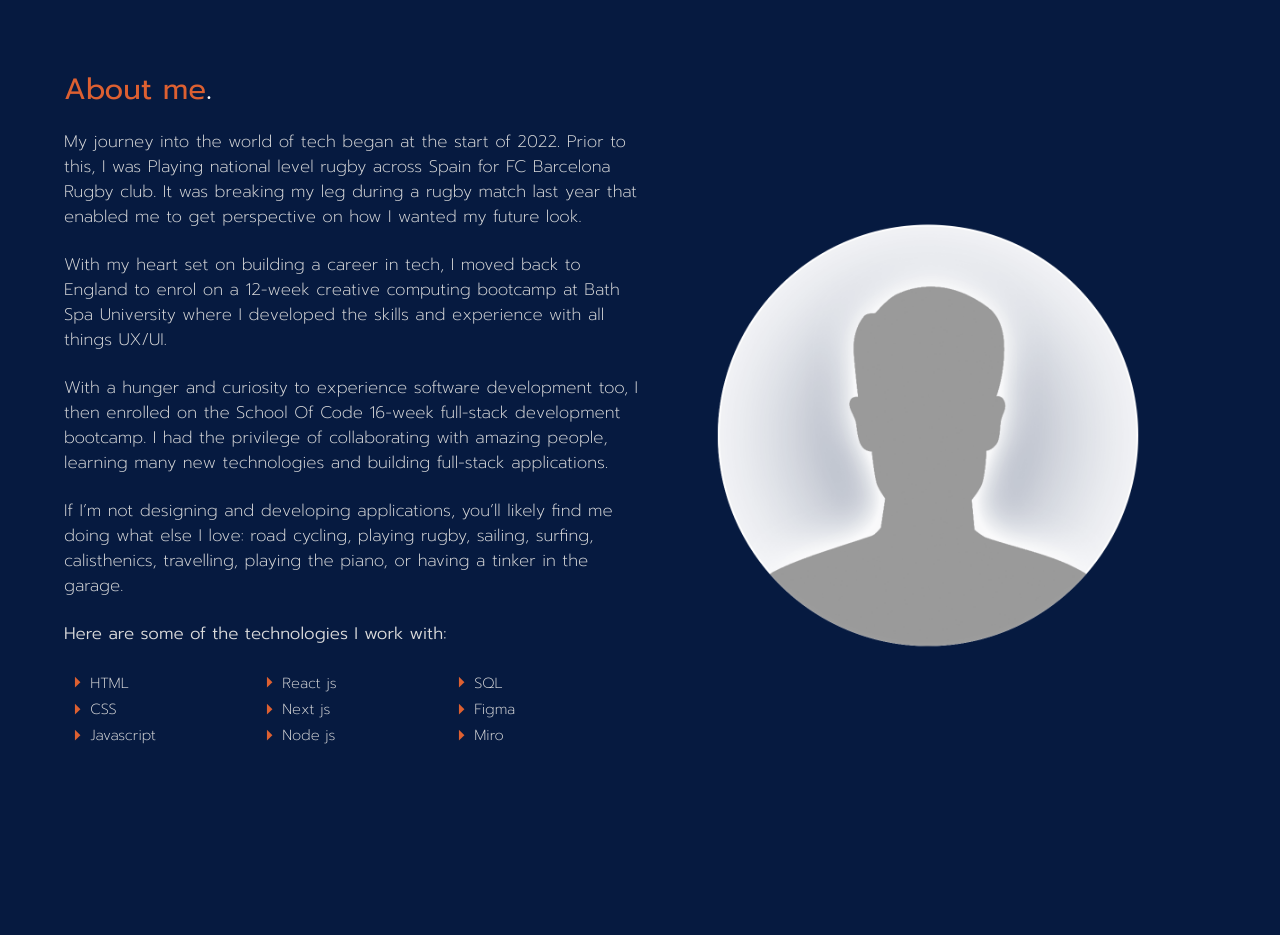
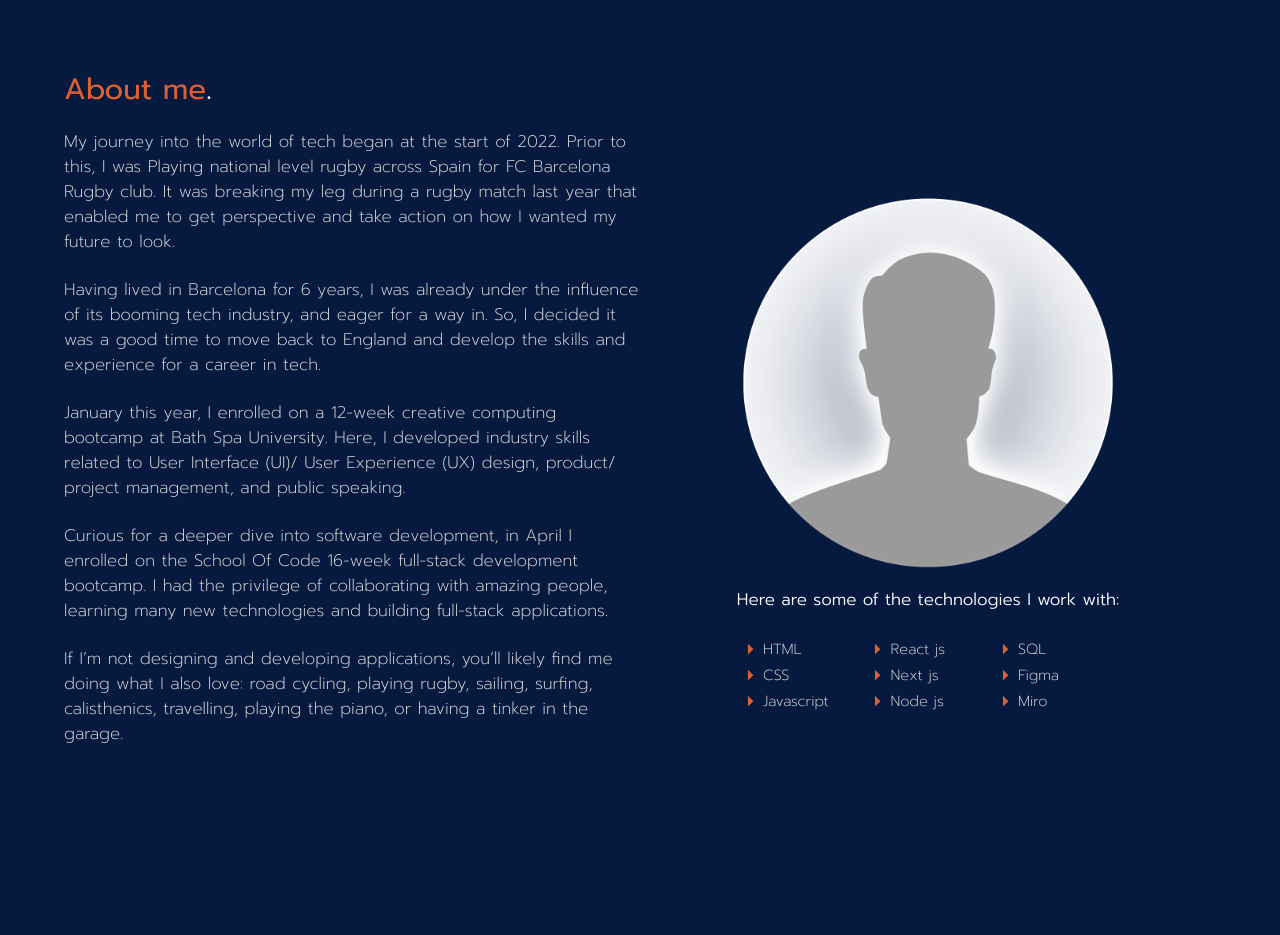
Before and after one commit to leoarthurwall/My-Portfolio, a React (Create React App) app: page / in a window 1280 px wide. Shown: the part 920-1855 px from the top of the page. Built offline with nearby package versions, Linux system fonts and the light colour scheme; a web font is replaced by a local one.

Commit message:
improved the about content further. Added the tech section to the right column

```diff
--- a/src/Components/About/about.js
+++ b/src/Components/About/about.js
@@ -18,33 +18,40 @@ function About() {
                 My journey into the world of tech began at the start of 2022.
                 Prior to this, I was Playing national level rugby across Spain
                 for FC Barcelona Rugby club. It was breaking my leg during a
-                rugby match last year that enabled me to get perspective on how
-                I wanted my future look.{" "}
+                rugby match last year that enabled me to get perspective and
+                take action on how I wanted my future to look.{" "}
               </p>
               <p className="about-section-summary-p">
-                With my heart set on building a career in tech, I moved back to England
-                to enrol on a 12-week creative computing bootcamp at Bath Spa
-                University where I developed the skills and experience with all
-                things UX/UI.{" "}
+                Having lived in Barcelona for 6 years, I was already under the
+                influence of its booming tech industry, and eager for a way in.
+                So, I decided it was a good time to move back to England and
+                develop the skills and experience for a career in tech.{" "}
+              </p>{" "}
+              <p className="about-section-summary-p">
+                January this year, I enrolled on a 12-week creative computing
+                bootcamp at Bath Spa University. Here, I developed industry
+                skills related to User Interface (UI)/ User Experience (UX)
+                design, product/ project management, and public speaking.{" "}
               </p>
               <p className="about-section-summary-p">
-                With a hunger and curiosity to experience software development
-                too, I then enrolled on the School Of Code 16-week full-stack
-                development bootcamp. I had the privilege of collaborating with
-                amazing people, learning many new technologies and building
-                full-stack applications.{" "}
+                Curious for a deeper dive into software development, in April I
+                enrolled on the School Of Code 16-week full-stack development
+                bootcamp. I had the privilege of collaborating with amazing
+                people, learning many new technologies and building full-stack
+                applications.{" "}
               </p>
               <p className="about-section-summary-p">
                 If I’m not designing and developing applications, you’ll likely
-                find me doing what else I love: road cycling, playing rugby,
+                find me doing what I also love: road cycling, playing rugby,
                 sailing, surfing, calisthenics, travelling, playing the piano,
                 or having a tinker in the garage.{" "}
               </p>
-              <AboutTechs />
+
             </text>
           </div>
           <div className="about-section-right">
             <img className="about-section-profile-photo" src={pngegg} alt="" />
+            <AboutTechs />
           </div>
         </div>
       </div>
--- a/src/Components/About/about.scss
+++ b/src/Components/About/about.scss
@@ -49,6 +49,7 @@
 
 .about-section-right{
     display: flex;
+    flex-direction: column;
     justify-content: center;
     align-items: center;
     text-align: center;
@@ -56,6 +57,12 @@
     width: 50%;
     height: 100%;
     min-width: 400px;
+
+    font-family: $font-family;
+    font-style: normal;
+    font-weight: 200;
+    font-size: 20px;
+    color: $secondary-font-color;
 }
 
 /* ABOUT HEADER WORDING*/
@@ -103,13 +110,14 @@
     margin-bottom: 1.1rem;
     font-size: 0.8rem;
     font-weight: 300;
+    color: $the-dot-docoration-color;
 }
 
 
  /*ABOUT SECTION PROFILE IMAGE*/
 
  .about-section-profile-photo{
-     width: 80%;
+     width: 70%;
  }
 
 
@@ -173,7 +181,7 @@
         font-size: 1.2rem;
     }
     .about-section-main {
-        flex-direction: column-reverse;
+        flex-direction: column;
       }
     .about-section-header-wording em {
         font-size: 1.2rem;
```
